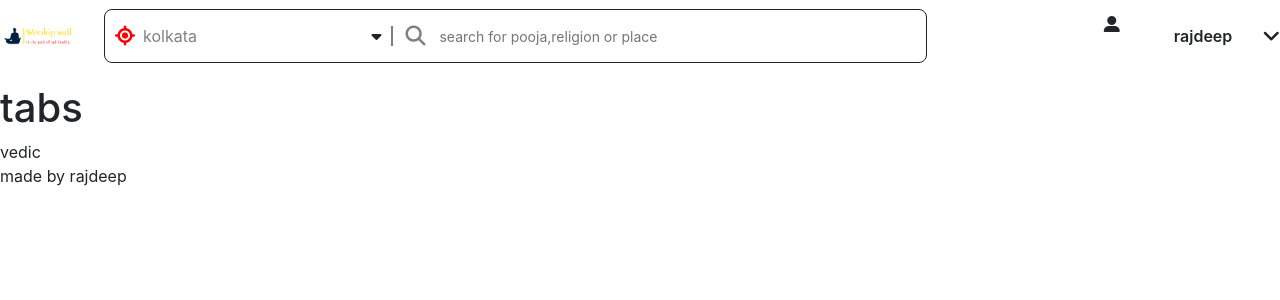
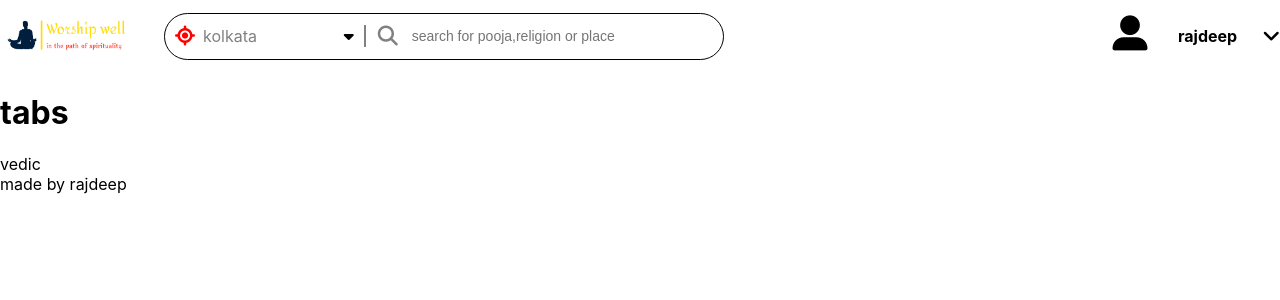
Before and after one commit to WaDuRaJ/puroheet, a React (Create React App) app: page / in a window 1280 px wide. Shown: the top 300 px of the page. Built offline with nearby package versions, Linux system fonts and the light colour scheme.

Commit message:
want to push

```diff
--- a/public/index.html
+++ b/public/index.html
@@ -12,12 +12,13 @@
     <link rel="apple-touch-icon" href="%PUBLIC_URL%/logo192.png" />
     <link rel="manifest" href="%PUBLIC_URL%/manifest.json" />
     <title>puroheet booking</title>
-    <link href="https://cdn.jsdelivr.net/npm/bootstrap@5.3.3/dist/css/bootstrap.min.css" rel="stylesheet" integrity="sha384-QWTKZyjpPEjISv5WaRU9OFeRpok6YctnYmDr5pNlyT2bRjXh0JMhjY6hW+ALEwIH" crossorigin="anonymous">
-    <script src="https://kit.fontawesome.com/e844855316.js" crossorigin="anonymous"></script>
+    <script src="https://kit.fontawesome.com/82e6f764ae.js" crossorigin="anonymous"></script>
   </head>
   <body>
     <noscript>You need to enable JavaScript to run this app.</noscript>
-    <div id="root"></div>
-    <script src="https://cdn.jsdelivr.net/npm/bootstrap@5.3.3/dist/js/bootstrap.bundle.min.js" integrity="sha384-YvpcrYf0tY3lHB60NNkmXc5s9fDVZLESaAA55NDzOxhy9GkcIdslK1eN7N6jIeHz" crossorigin="anonymous"></script>
+    <div id="root">
+
+    </div>
+
   </body>
 </html>
--- a/src/components/headers/header.css
+++ b/src/components/headers/header.css
@@ -6,7 +6,7 @@
 }
 
 .header-logo{
-  height: 27px;
+  max-width: 16px;
   max-width: 140px;
   margin-right: 24px;
 }
@@ -20,13 +20,13 @@
 }
 
 .header-location-search-container{
-  height: 54px;
+  height: 45px;
   display: flex;
   align-items: center;
-  border-radius: 8px;
+  border-radius: 27px;
   box-shadow: black;
   border: 1px solid;
-  width: 70%;
+  width: 50%;
 }
 
 .location-wrapper{
@@ -82,11 +82,12 @@
   height: 40px;
   width: 40px;
   border-radius: 50%;
+  font-size: 35px;
 }
 
 .header-username{
   font-size: 16px;
-  font-weight: 600;
+  font-weight: bold;
 }
 
 .profile-option-icon{
--- a/src/components/headers/index.jsx
+++ b/src/components/headers/index.jsx
@@ -1,5 +1,5 @@
 import React from 'react'
-import './Header.css'
+import './header.css'
 import logo from '../../assets/logo.png'
 
 const Header = () => {
--- a/src/components/vedic calender/vedic calender.css
+++ b/src/components/vedic calender/vedic calender.css
@@ -0,0 +1,4 @@
+.Vedic_calender{
+ font-size: 40px;
+ display: flex;
+}
--- a/src/styles/common styles.css
+++ b/src/styles/common styles.css
@@ -1,5 +1,5 @@
 .max-width{
-    max-width: 1300px;
+    max-width: 1450px;
     margin: 0px auto;
 }
 .absolute-center{
```
